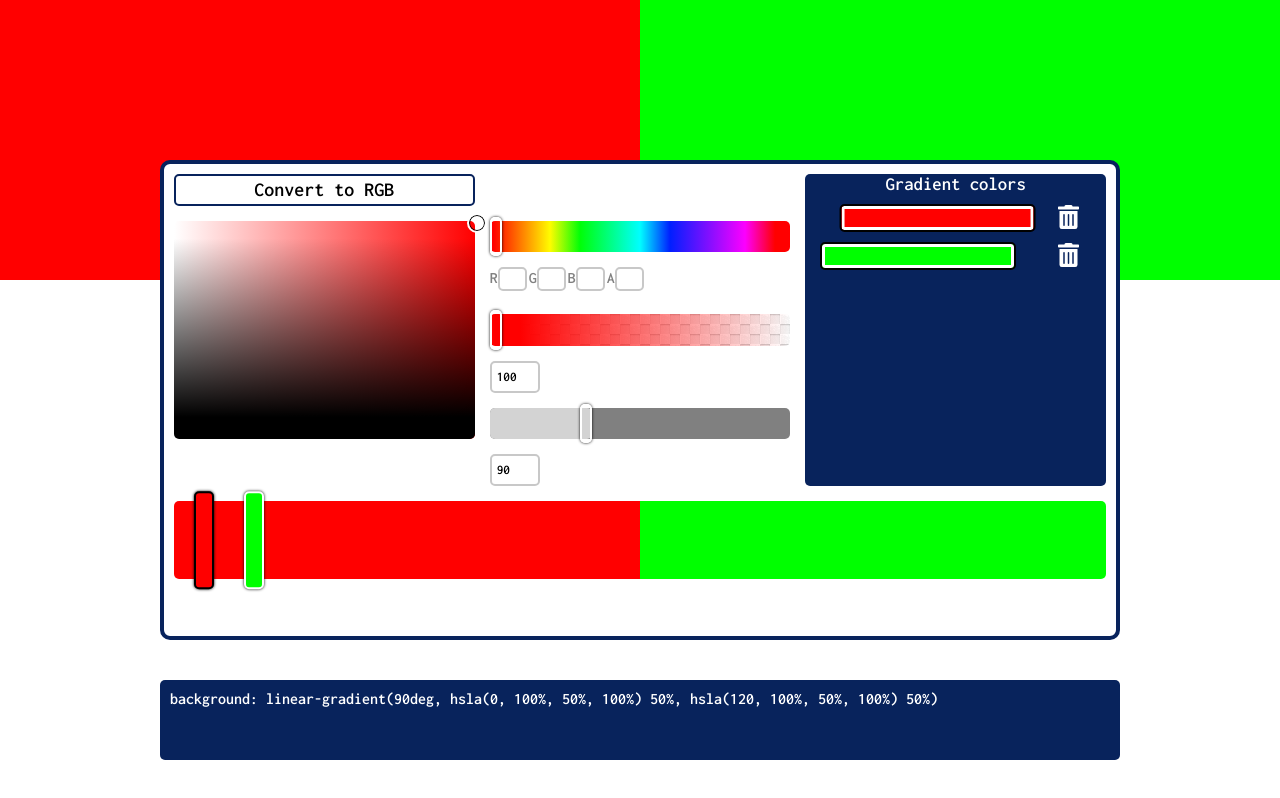
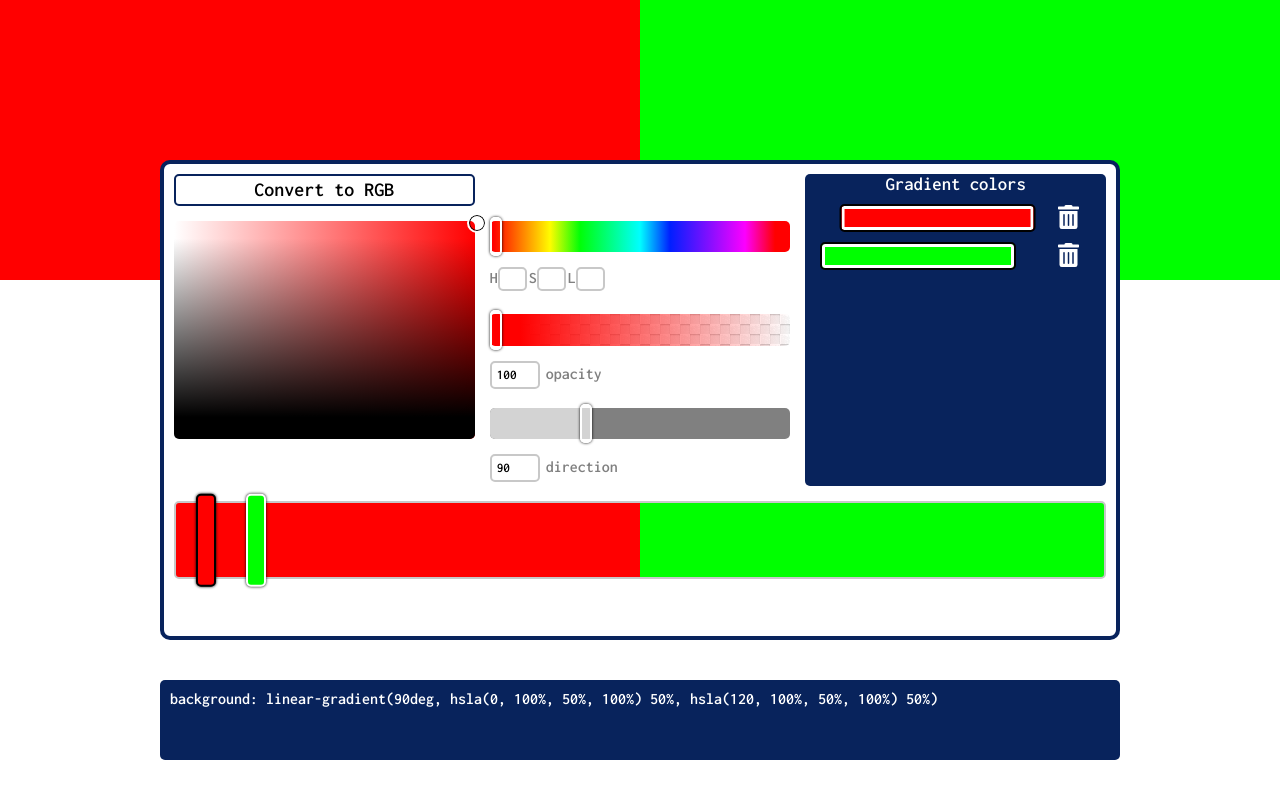
Before and after one commit to Centmsn/CSS-gradient-generator, a React (Create React App) app: page / in a window 1280 px wide. Built offline with nearby package versions, Linux system fonts and the light colour scheme.

Commit message:
add tooltips, fix minior bugs

```diff
--- a/src/components/DegreeOptions.js
+++ b/src/components/DegreeOptions.js
@@ -7,6 +7,7 @@ import { setDeg } from "../actions";
 
 const DegreeOptions = ({ setDeg, degrees }) => {
   const [leftOffset, setLeftOffset] = useState(90);
+  const [displayTooltip, setDisplayTooltip] = useState(false);
 
   const innerBar = useRef(null);
   const degreeBar = useRef(null);
@@ -33,11 +34,21 @@ const DegreeOptions = ({ setDeg, degrees }) => {
     if (e.target.value > 360 || e.target.value < 0) {
       setDeg(0);
       setLeftOffset(-6);
+
+      setDisplayTooltip(true);
+
+      setTimeout(() => setDisplayTooltip(false), 3000);
     } else {
       setDeg(e.target.value);
       setLeftOffset(((parseInt(e.target.value) - 6.5) / 360) * width);
     }
   };
+
+  const tooltip = displayTooltip ? (
+    <Tooltip>
+      Range is 0-360<sup>o</sup>
+    </Tooltip>
+  ) : null;
 
   return (
     <>
@@ -45,6 +56,7 @@ const DegreeOptions = ({ setDeg, degrees }) => {
         <Draggable left={leftOffset} func={setGradientDegrees} />
         <InnerBar ref={innerBar} offset={leftOffset + 12} />
       </Bar>
+      <Label>
         <Input
           type="number"
           max="360"
@@ -52,6 +64,9 @@ const DegreeOptions = ({ setDeg, degrees }) => {
           value={degrees}
           onChange={handleManualDegreeSet}
         />
+        direction
+        {tooltip}
+      </Label>
     </>
   );
 };
@@ -75,8 +90,19 @@ const InnerBar = styled.div.attrs(({ offset }) => ({
   bottom: 0px;
   left: 0;
 
-  border-radius: 5px;
+  border-bottom-left-radius: 5px;
+  border-top-left-radius: 5px;
   background-color: lightgray;
+`;
+
+const Label = styled.label`
+  position: relative;
+  grid-area: 7/2/8/3;
+
+  color: gray;
+  font-family: ${(props) => props.theme.mainFont};
+
+  user-select: none;
 `;
 
 const Input = styled.input`
@@ -84,6 +110,8 @@ const Input = styled.input`
 
   width: 15%;
   min-width: 50px;
+
+  margin-right: 2%;
 
   border: 2px solid ${(props) => props.theme.darkGray};
   border-radius: 5px;
@@ -93,6 +121,15 @@ const Input = styled.input`
   font-family: ${(props) => props.theme.mainFont};
 `;
 
+const Tooltip = styled.div`
+  position: absolute;
+
+  top: 0;
+  right: 0;
+
+  color: gray;
+`;
+
 const mapStateToProps = (state) => {
   return {
     degrees: state.deg,
--- a/src/components/DisplayColor.js
+++ b/src/components/DisplayColor.js
@@ -2,7 +2,7 @@ import styled from "styled-components";
 import { connect } from "react-redux";
 import { useEffect } from "react";
 
-import { convertHslToRgb } from "../helpers/HslaToRgb";
+import { convertHslToRgb } from "../helpers";
 import { setGradientCode } from "../actions";
 import transparentBg from "../assets/paven.png";
 
@@ -29,7 +29,7 @@ const DisplayColor = ({ deg, gradient, code, setGradientCode, mode }) => {
     }
 
     setGradientCode(`linear-gradient(${deg}deg, ${output.join(", ")})`);
-  }, [gradient, deg, setGradientCode]);
+  }, [gradient, deg, setGradientCode, mode]);
 
   return (
     <ColorOutput code={code}>
--- a/src/components/GradientOptions.js
+++ b/src/components/GradientOptions.js
@@ -82,7 +82,7 @@ const GradientOptions = ({
       ref={gradientBar}
       //  gradient bar always keeps 90deg
       // to represent colors placement
-      color={code.replace(/\d{2,3}deg/gi, "90deg")}
+      color={code.replace(/\d{1,3}deg/gi, "90deg")}
     >
       {generateSliders()}
     </Bar>
@@ -97,6 +97,7 @@ const Bar = styled.div.attrs((props) => ({
   position: relative;
   grid-area: 8/1/10/4;
 
+  border: 2px solid ${(props) => props.theme.darkGray};
   border-radius: 5px;
 
   cursor: pointer;
--- a/src/components/Options.js
+++ b/src/components/Options.js
@@ -23,6 +23,7 @@ const Options = ({
   const colorSat = useRef(null);
   const satSelector = useRef(null);
 
+  const [colorInputs, setColorInputs] = useState({});
   const [hueOffset, setHueOffset] = useState(null);
   const [satPosition, setSatPosition] = useState({ x: 0, y: 0 });
 
@@ -123,22 +124,17 @@ const Options = ({
       </ColorHue>
       <Wrapper>
         <Label>
-          R
+          {mode === "hsl" ? "H" : "R"}
           <Input />
         </Label>
 
         <Label>
-          G
+          {mode === "hsl" ? "S" : "G"}
           <Input />
         </Label>
 
         <Label>
-          B
-          <Input />
-        </Label>
-
-        <Label>
-          A
+          {mode === "hsl" ? "L" : "B"}
           <Input />
         </Label>
       </Wrapper>
--- a/src/components/TransparentOptions.js
+++ b/src/components/TransparentOptions.js
@@ -8,6 +8,7 @@ import { setA } from "../actions";
 import transparentBg from "../assets/paven.png";
 
 const TransparentOptions = ({ setA, hue, sat, light, active, gradient }) => {
+  const [displayTooltip, setDisplayTooltip] = useState(false);
   const [sliderPosition, setSliderPosition] = useState(0);
   const transparencyBar = useRef(null);
 
@@ -25,6 +26,10 @@ const TransparentOptions = ({ setA, hue, sat, light, active, gradient }) => {
 
     if (e.target.value > 100 || e.target.value < 0) {
       e.target.value = 0;
+
+      setDisplayTooltip(true);
+
+      setTimeout(() => setDisplayTooltip(false), 3000);
     }
 
     setSliderPosition(width - (width / 100) * e.target.value);
@@ -48,12 +53,15 @@ const TransparentOptions = ({ setA, hue, sat, light, active, gradient }) => {
     }
   };
 
+  const tooltip = displayTooltip ? <Tooltip>Range is 0-100</Tooltip> : null;
+
   return (
     <>
       <Bar hue={hue} sat={sat} light={light} ref={transparencyBar}>
         <InnerBar />
         <Draggable func={setTransparency} left={sliderPosition} />
       </Bar>
+      <Label>
         <Input
           type="number"
           min="0"
@@ -61,6 +69,9 @@ const TransparentOptions = ({ setA, hue, sat, light, active, gradient }) => {
           value={gradient[active] ? gradient[active].a : null}
           onChange={handleManualOpacityChange}
         />
+        opacity
+        {tooltip}
+      </Label>
     </>
   );
 };
@@ -89,17 +100,36 @@ const InnerBar = styled.div`
   border-radius: 5px;
 `;
 
-const Input = styled.input`
+const Label = styled.label`
+  position: relative;
   grid-area: 5/2/6/3;
 
+  color: gray;
+  font-family: ${(props) => props.theme.mainFont};
+
+  user-select: none;
+`;
+
+const Input = styled.input`
   width: 15%;
   min-width: 50px;
+
+  margin-right: 2%;
+
   border: 2px solid ${(props) => props.theme.darkGray};
   border-radius: 5px;
   outline: none;
   padding: 5px;
 
   font-family: ${(props) => props.theme.mainFont};
+`;
+
+const Tooltip = styled.div`
+  position: absolute;
+  top: 0;
+  right: 0;
+
+  color: gray;
 `;
 
 const mapStateToProps = (state) => {
```
Also changed, not shown: src/helpers/index.js (renamed from src/helpers/HslaToRgb.js). Lines whose indentation alone changed are shown as unchanged.
